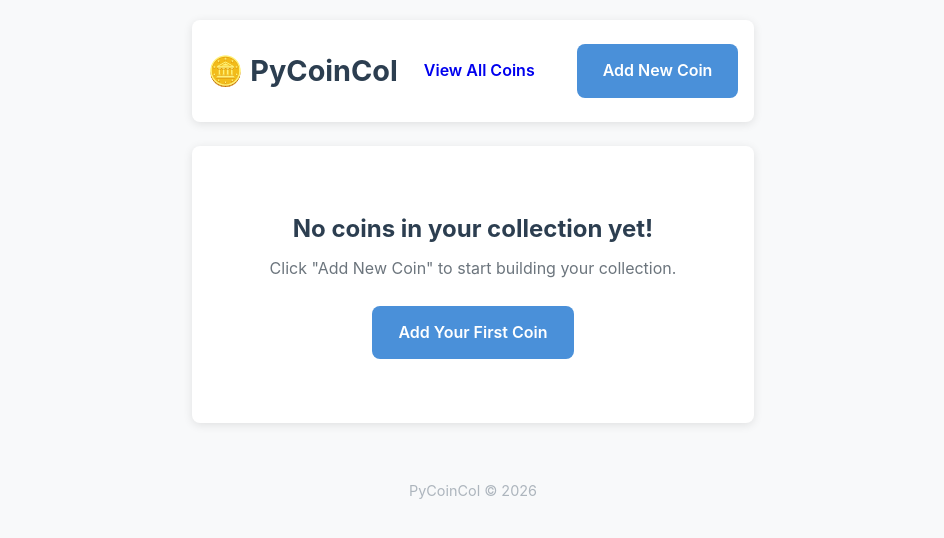
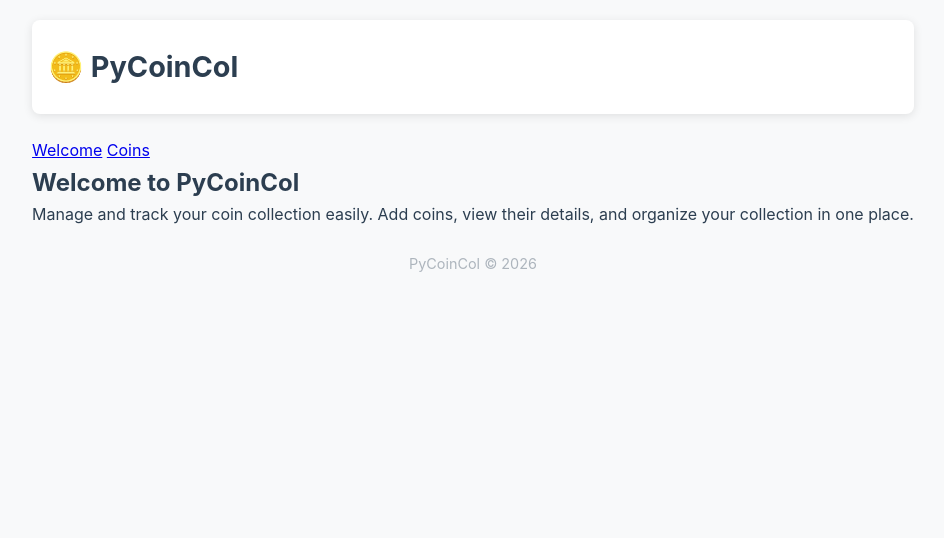
Before and after one commit to CpreForEver/pycoincol, a Flask app: page / in a window 1280 px wide. Shown: the top 538 px of the page, without its empty margins (167-1111 px from the left). Run offline with Flask 3, Linux system fonts and the light colour scheme; data that the repository does not hold is empty.

Commit message:
rearranged the coins page and added an index page

```diff
--- a/coin_collection.py
+++ b/coin_collection.py
@@ -85,11 +85,17 @@
 
 @app.route("/")
 def index():
+    """Home page"""
+    return render_template("index.html")
+
+
+@app.route("/coins")
+def coins():
     """Display all coins"""
     conn = get_db()
     coins = conn.execute("SELECT * FROM coins").fetchall()
     conn.close()
-    return render_template("index.html", coins=coins)
+    return render_template("coins.html", coins=coins)
 
 
 @app.route("/add_coin", methods=["GET", "POST"])
--- a/templates/index.html
+++ b/templates/index.html
@@ -3,17 +3,13 @@
 <head>
     <meta charset="UTF-8">
     <meta name="viewport" content="width=device-width, initial-scale=1.0">
-    <title>PyCoinCol - Coin Collection Manager</title>
+    <title>Home - PyCoinCol</title>
     <link rel="stylesheet" href="/static/css/style.css">
 </head>
 <body>
     <div class="container">
         <header>
             <h1>🪙 PyCoinCol</h1>
-            <div class="header-links">
-                <a href="{{ url_for('index') }}" class="btn">View All Coins</a>
-                <a href="{{ url_for('add_coin') }}" class="btn btn-primary">Add New Coin</a>
-            </div>
         </header>
 
         {% with messages = get_flashed_messages(with_categories=true) %}
@@ -26,68 +22,19 @@
             {% endif %}
         {% endwith %}
 
-        <main>
-            {% if coins %}
-            <table class="coins-table">
-                <thead>
-                    <tr>
-                        <th class="image-column">Image</th>
-                        <th>PCGS #</th>
-                        <th>Coin Details</th>
-                        <th class="actions-column">Actions</th>
-                    </tr>
-                </thead>
-                <tbody>
-                    {% for coin in coins %}
-                        <tr class="coin-row" data-id="{{ coin.id }}">
-                            <td class="image-cell">
-                                {% if coin.image_url %}
-                                    <img src="{{ coin.image_url }}" alt="{{ coin.name }}">
-                                {% else %}
-                                    <div class="coin-placeholder">
-                                        <span>🪙</span>
-                                        <p>{{ coin.name[:2].upper() }}</p>
-                                    </div>
-                                {% endif %}
-                            </td>
-                            <td class="pcgs-cell">{{ coin.pcgs_number if coin.pcgs_number else '-' }}</td>
-                            <td class="details-cell">
-                                <h3>{{ coin.name }}</h3>
-                                <div class="coin-meta">
-                                    {% if coin.year %}
-                                        <span class="tag tag-year">{{ coin.year }}</span>
-                                    {% endif %}
-                                    {% if coin.mint %}
-                                        <span class="tag tag-mint">{{ coin.mint }}</span>
-                                    {% endif %}
-                                    {% if coin.condition %}
-                                        <span class="tag tag-condition">{{ coin.condition }}</span>
-                                    {% endif %}
-                                </div>
-                                {% if coin.description %}
-                                    <p class="coin-description">{{ coin.description[:100] }}{% if coin.description|length > 100 %}...{% endif %}</p>
-                                {% endif %}
-                                {% if coin.price %}
-                                    <div class="coin-price">Est. Value: ${{ "%.2f"|format(coin.price) }}</div>
-                                {% endif %}
-                            </td>
-                            <td class="actions-cell">
-                                <a href="{{ url_for('edit_coin', id=coin.id) }}" class="btn btn-secondary">Edit</a>
-                                <button onclick="confirmDelete({{ coin.id }}, '{{ coin.name }}')" class="btn btn-danger">Delete</button>
-                            </td>
-                        </tr>
-                    {% endfor %}
-                </tbody>
-            </tbody>
-            </table>
-        {% else %}
-<div class="empty-state">
-                    <h2>No coins in your collection yet!</h2>
-                    <p>Click "Add New Coin" to start building your collection.</p>
-                    <a href="{{ url_for('add_coin') }}" class="btn btn-primary">Add Your First Coin</a>
-                </div>
-        {% endif %}
-        </main>
+        <div class="main-content">
+            <section class="menu">
+                <nav class="menu-nav">
+                    <a href="{{ url_for('index') }}" class="menu-link active">Welcome</a>
+                    <a href="{{ url_for('coins') }}" class="menu-link">Coins</a>
+                </nav>
+            </section>
+
+            <section class="welcome">
+                <h2>Welcome to PyCoinCol</h2>
+                <p>Manage and track your coin collection easily. Add coins, view their details, and organize your collection in one place.</p>
+            </section>
+        </div>
 
         <footer>
             <p>PyCoinCol &copy; 2026</p>
```
Also changed, not shown: pcgs.json (deleted, +0 -28 lines), README.md.
